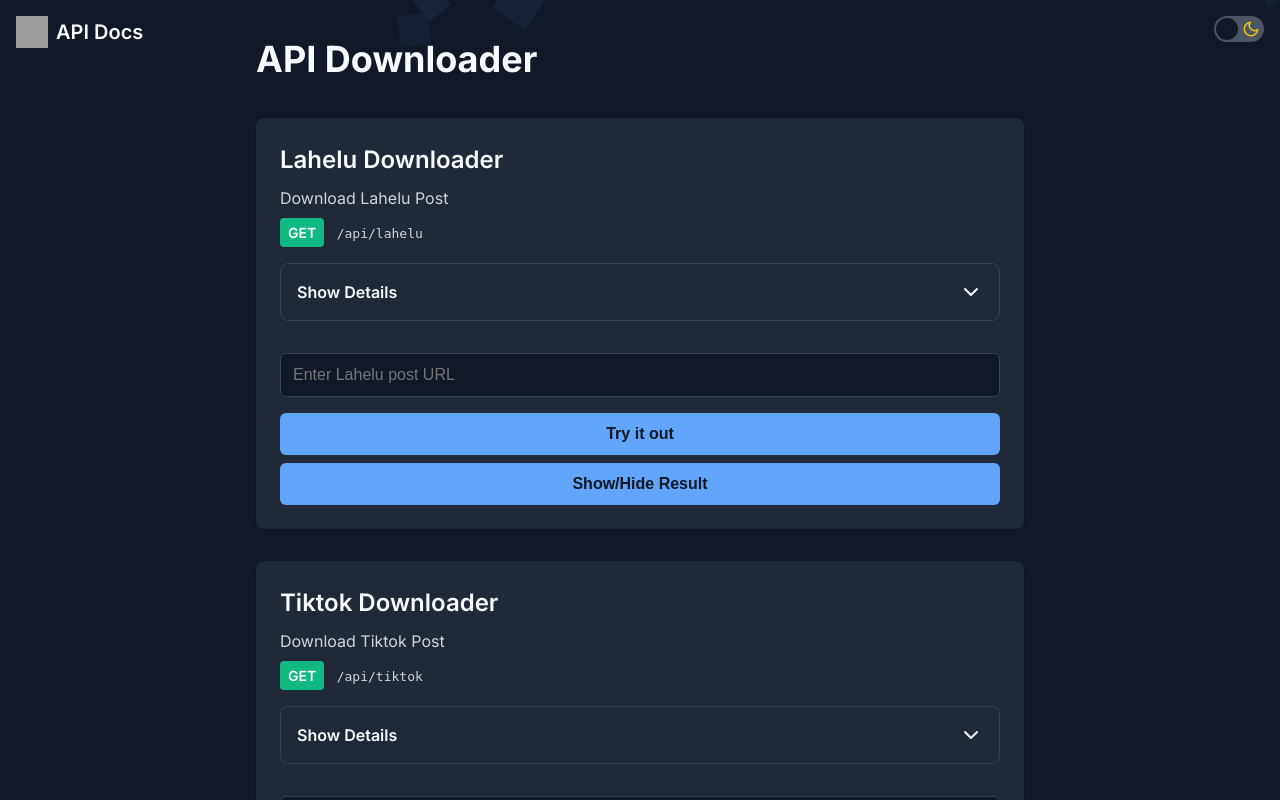
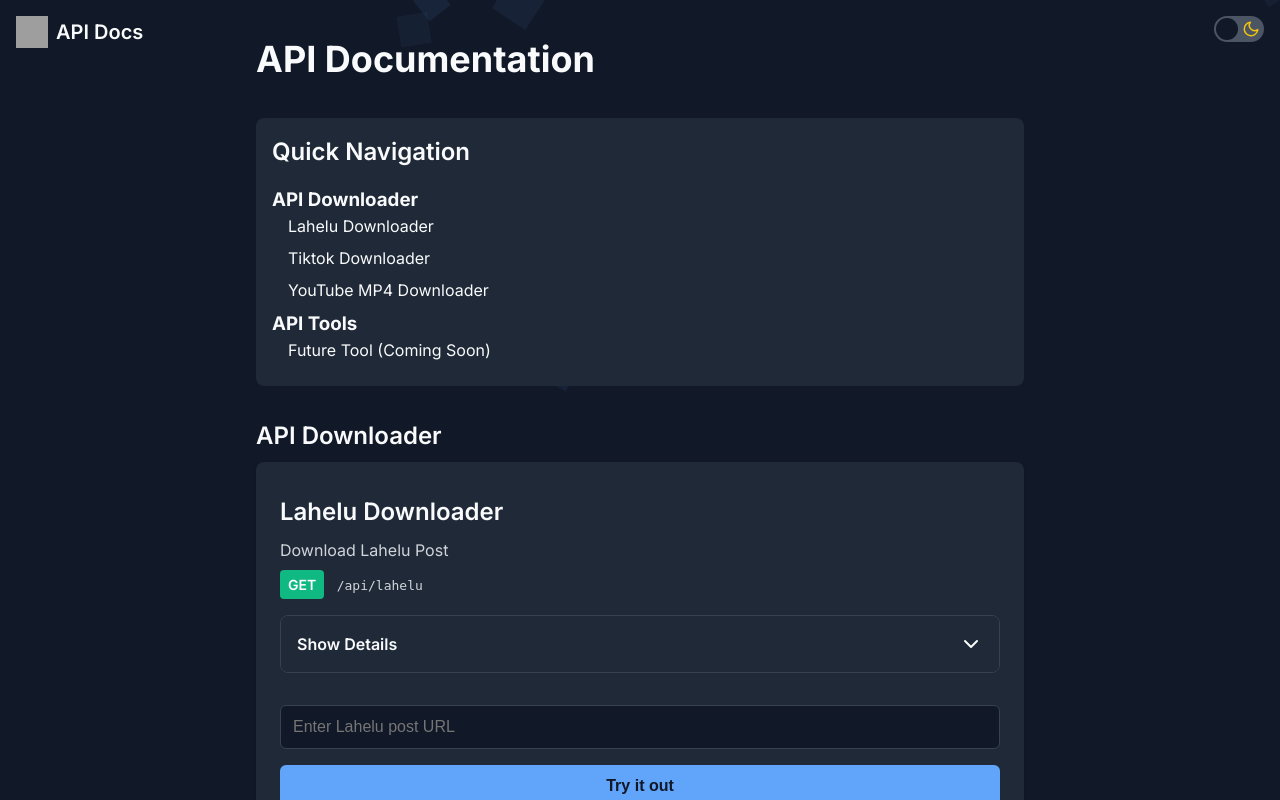
Before and after one commit to Hoshiyuki-Api/Swagger-Api, a Flask app: page /docs in a window 1280 px wide. Run offline with Flask 2, Linux system fonts and the light colour scheme; grey boxes are pictures that could not be loaded.

Commit message:
Update api-docs.html

```diff
--- a/templates/api-docs.html
+++ b/templates/api-docs.html
@@ -347,6 +347,68 @@
             color: var(--accent-color);
         }
 
+        .notification {
+            position: fixed;
+            bottom: 20px;
+            left: 50%;
+            transform: translateX(-50%);
+            background-color: var(--bg-secondary);
+            color: var(--text-primary);
+            padding: 15px;
+            border-radius: 5px;
+            box-shadow: 0 2px 10px rgba(0,0,0,0.2);
+            z-index: 1000;
+            display: none;
+        }
+
+        .notification button {
+            margin-top: 10px;
+            padding: 5px 10px;
+            background-color: var(--button-bg);
+            color: var(--button-text);
+            border: none;
+            border-radius: 3px;
+            cursor: pointer;
+        }
+
+        .endpoint-nav {
+            background-color: var(--bg-secondary);
+            border-radius: 0.5rem;
+            padding: 1rem;
+            margin-bottom: 2rem;
+        }
+
+        .endpoint-nav h2 {
+            margin-bottom: 1rem;
+        }
+
+        .endpoint-nav ul {
+            list-style-type: none;
+            padding-left: 0;
+        }
+
+        .endpoint-nav ul ul {
+            padding-left: 1rem;
+        }
+
+        .endpoint-nav li {
+            margin-bottom: 0.5rem;
+        }
+
+        .endpoint-nav a {
+            color: var(--text-primary);
+            text-decoration: none;
+            transition: color 0.2s;
+        }
+
+        .endpoint-nav a:hover {
+            color: var(--accent-color);
+        }
+
+        .endpoint {
+            padding-top: 2rem;
+        }
+
         @media (max-width: 640px) {
             h1 {
                 font-size: 1.875rem;
@@ -385,30 +447,6 @@
                 flex-direction: column;
             }
         }
-
-        .notification {
-            position: fixed;
-            bottom: 20px;
-            left: 50%;
-            transform: translateX(-50%);
-            background-color: var(--bg-secondary);
-            color: var(--text-primary);
-            padding: 15px;
-            border-radius: 5px;
-            box-shadow: 0 2px 10px rgba(0,0,0,0.2);
-            z-index: 1000;
-            display: none;
-        }
-
-        .notification button {
-            margin-top: 10px;
-            padding: 5px 10px;
-            background-color: var(--button-bg);
-            color: var(--button-text);
-            border: none;
-            border-radius: 3px;
-            cursor: pointer;
-        }
     </style>
 </head>
 <body>
@@ -425,8 +463,32 @@
         </label>
     </div>
     <div class="container">
-        <h1>API Downloader</h1>
-        <div class="endpoint">
+        <h1>API Documentation</h1>
+
+        <nav class="endpoint-nav">
+            <h2>Quick Navigation</h2>
+            <ul>
+                <li>
+                    <h3>API Downloader</h3>
+                    <ul>
+                        <li><a href="#lahelu-downloader">Lahelu Downloader</a></li>
+                        <li><a href="#tiktok-downloader">Tiktok Downloader</a></li>
+                        <li><a href="#youtube-downloader">YouTube MP4 Downloader</a></li>
+                    </ul>
+                </li>
+                <li>
+                    <h3>API Tools</h3>
+                    <ul>
+                        <li><a href="#future-tool">Future Tool (Coming Soon)</a></li>
+                    </ul>
+                </li>
+            </ul>
+        </nav>
+
+        <section id="api-downloader">
+            <h2>API Downloader</h2>
+
+            <div id="lahelu-downloader" class="endpoint">
                 <h2>Lahelu Downloader</h2>
                 <p class="endpoint-description">Download Lahelu Post</p>
                 <span class="endpoint-method">GET</span>
@@ -478,7 +540,8 @@
                     <button onclick="toggleResult('result1')">Show/Hide Result</button>
                 </div>
             </div>
-        <div class="endpoint">
+
+            <div id="tiktok-downloader" class="endpoint">
                 <h2>Tiktok Downloader</h2>
                 <p class="endpoint-description">Download Tiktok Post</p>
                 <span class="endpoint-method">GET</span>
@@ -525,7 +588,8 @@
                     <button onclick="toggleResult('result2')">Show/Hide Result</button>
                 </div>
             </div>
-        <div class="endpoint">
+
+            <div id="youtube-downloader" class="endpoint">
                 <h2>YouTube MP4 Downloader</h2>
                 <p class="endpoint-description">Download YouTube video as MP4</p>
                 <span class="endpoint-method">GET</span>
@@ -572,6 +636,17 @@
                     <button onclick="toggleResult('result3')">Show/Hide Result</button>
                 </div>
             </div>
+        </section>
+
+        <section id="api-tools">
+            <h2>API Tools</h2>
+
+            <div id="future-tool" class="endpoint">
+                <h2>Future Tool</h2>
+                <p class="endpoint-description">Coming Soon</p>
+            </div>
+        </section>
+
         <div class="copyright">
             Copyright © 2024 AmmarBN. All rights reserved.<br>api.ryochinel.my.id
         </div>
@@ -593,7 +668,7 @@
 
         function toggleTheme() {
             document.body.classList.toggle('light');
-            createSquares(); // Recreate squares when toggling theme
+            createSquares();
         }
 
         async function tryItOut(inputId, errorMsgId, resultId, apiEndpoint) {
@@ -608,7 +683,7 @@
                 return;
             }
 
-            errorMsg.textContent = ""; // Clear any previous error message
+            errorMsg.textContent = "";
             resultContainer.style.display = 'none';
             resultContent.textContent = '';
             toggleButton.textContent = 'Show Result';
@@ -678,7 +753,7 @@
 
         function createSquares() {
             const container = document.getElementById('animated-background');
-            container.innerHTML = ''; // Clear existing squares
+            container.innerHTML = '';
             const squareCount = 20;
 
             for (let i = 0; i < squareCount; i++) {
@@ -694,8 +769,28 @@
             }
         }
 
-        // Initial creation of squares
         createSquares();
+
+        function smoothScroll(target) {
+            const element = document.querySelector(target);
+            if (element) {
+                window.scrollTo({
+                    top: element.offsetTop - 20,
+                    behavior: 'smooth'
+                });
+            }
+        }
+
+        document.addEventListener('DOMContentLoaded', function() {
+            const navLinks = document.querySelectorAll('.endpoint-nav a');
+            navLinks.forEach(link => {
+                link.addEventListener('click', function(e) {
+                    e.preventDefault();
+                    const target = this.getAttribute('href');
+                    smoothScroll(target);
+                });
+            });
+        });
     </script>
 </body>
 </html>
```
Lines whose indentation alone changed are shown as unchanged.
